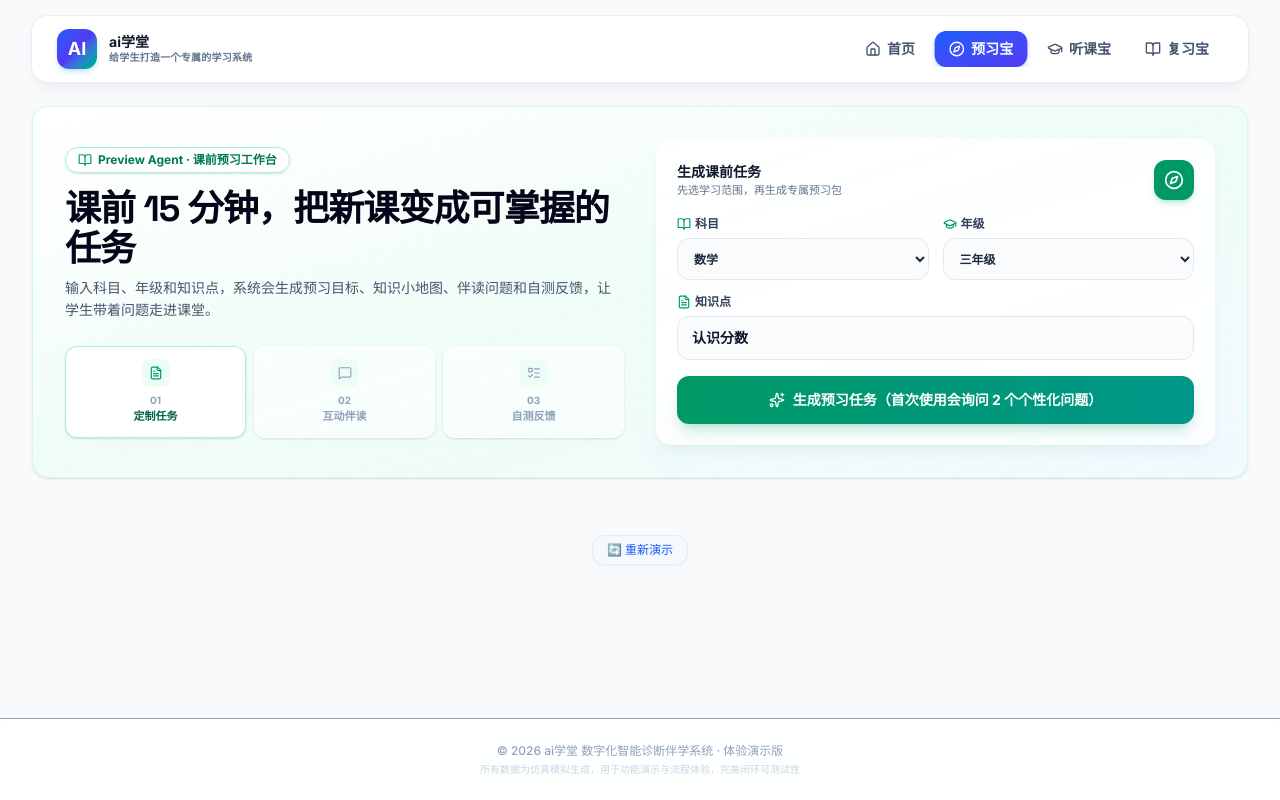
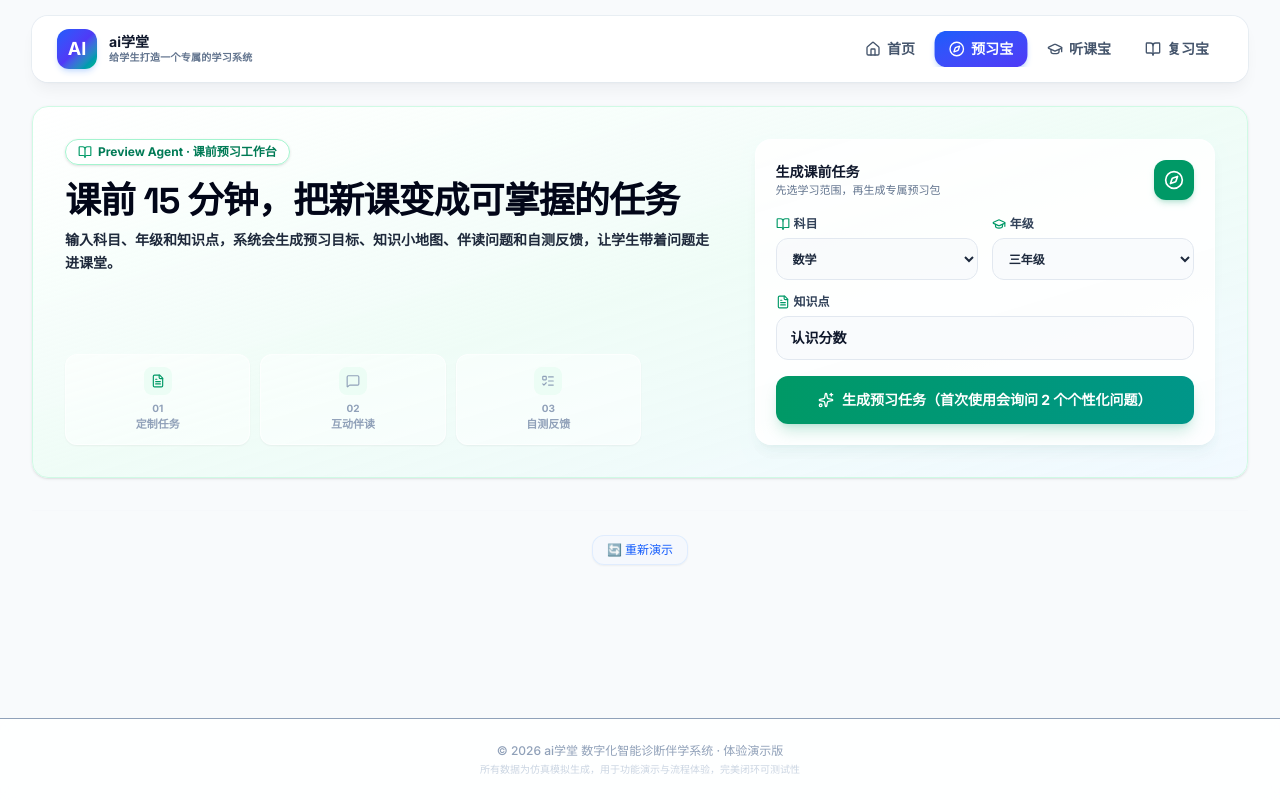
Before and after one commit to mushiwei/studyclaw, a React (Vite) app: page / in a window 1280 px wide. Both pictures are taken after a click on the button "预习宝". Built offline with nearby package versions, Linux system fonts and the light colour scheme.

Commit message:
feat(ui): update PreviewAgent layout for generation state
Toggle container styles and visibility based on isGenerating status to provide a cleaner interface during agent execution.

```diff
--- a/src/components/PreviewAgent.tsx
+++ b/src/components/PreviewAgent.tsx
@@ -626,9 +626,9 @@ export default function PreviewAgent({ onShowToast }: PreviewAgentProps) {
   return (
     <div className="space-y-6 sm:space-y-8 animate-fade-in-up px-1.5 sm:px-0">
       {/* Preview workspace header */}
-      <div className="relative overflow-hidden rounded-2xl border border-emerald-100 bg-gradient-to-br from-white via-emerald-50/70 to-sky-50/80 shadow-sm">
-        <div className="grid gap-8 p-6 sm:p-8 lg:grid-cols-2 lg:items-center">
-          <div className="flex flex-col justify-center gap-6 text-left">
+      <div className={`relative overflow-hidden rounded-2xl ${!isGenerating ? 'border border-emerald-100 bg-gradient-to-br from-white via-emerald-50/70 to-sky-50/80 shadow-sm' : 'border-none bg-transparent shadow-none'}`}>
+        <div className={`grid gap-8 ${!isGenerating ? 'p-6 sm:p-8 lg:grid-cols-12 lg:items-stretch animate-fade-in' : 'p-0 grid-cols-1'}`}>
+          <div className={`flex flex-col justify-between gap-6 text-left ${!isGenerating ? 'lg:col-span-7' : 'hidden'}`}>
             <div className="space-y-4">
               <div className="inline-flex w-fit items-center gap-1.5 rounded-full border border-emerald-200 bg-white/80 px-3 py-1 text-[10px] font-bold text-emerald-700 shadow-sm sm:text-xs">
                 <BookOpen className="h-3.5 w-3.5 text-emerald-600" />
@@ -638,30 +638,26 @@ export default function PreviewAgent({ onShowToast }: PreviewAgentProps) {
                 <h2 className="font-display text-2xl font-extrabold tracking-tight text-slate-950 sm:text-4xl">
                   课前 15 分钟，把新课变成可掌握的任务
                 </h2>
-                <p className="max-w-2xl text-xs font-medium leading-relaxed text-slate-600 sm:text-sm">
+                <p className="max-w-2xl text-xs font-semibold leading-relaxed text-slate-605 sm:text-sm">
                   输入科目、年级和知识点，系统会生成预习目标、知识小地图、伴读问题和自测反馈，让学生带着问题走进课堂。
                 </p>
               </div>
             </div>
 
-            <div className="grid grid-cols-3 gap-2 sm:max-w-xl">
+            <div className="grid grid-cols-3 gap-2.5 sm:max-w-xl">
               {[
-                { label: '定制任务', icon: FileText, active: currentStep >= 1 },
-                { label: '互动伴读', icon: MessageSquare, active: currentStep >= 2 },
-                { label: '自测反馈', icon: ListTodo, active: currentStep >= 3 }
+                { label: '定制任务', icon: FileText, active: true },
+                { label: '互动伴读', icon: MessageSquare, active: false },
+                { label: '自测反馈', icon: ListTodo, active: false }
               ].map((item, index) => {
                 const Icon = item.icon;
                 return (
                   <div
                     key={item.label}
-                    className={`rounded-xl border px-2.5 py-3 text-center shadow-sm transition-all ${
-                      item.active
-                        ? 'border-emerald-200 bg-white text-emerald-800'
-                        : 'border-white/70 bg-white/50 text-slate-400'
-                    }`}
+                    className="rounded-xl border px-2.5 py-3 text-center shadow-xs transition-all border-white/60 bg-white/50 text-slate-400"
                   >
                     <div className="mx-auto mb-1.5 flex h-7 w-7 items-center justify-center rounded-lg bg-emerald-50">
-                      <Icon className={`h-3.5 w-3.5 ${item.active ? 'text-emerald-600' : 'text-slate-400'}`} />
+                      <Icon className={`h-3.5 w-3.5 ${item.active ? 'text-emerald-600' : 'text-slate-405'}`} />
                     </div>
                     <div className="text-[10px] font-black text-slate-400">0{index + 1}</div>
                     <div className="text-[11px] font-bold">{item.label}</div>
@@ -671,7 +667,48 @@ export default function PreviewAgent({ onShowToast }: PreviewAgentProps) {
             </div>
           </div>
 
-          <div className="rounded-2xl border border-white/80 bg-white/90 p-4 shadow-lg shadow-emerald-900/5 sm:p-5">
+          <div className={`transition-all duration-300 ${!isGenerating ? 'rounded-2xl border border-white/80 bg-white/90 p-4 shadow-lg shadow-emerald-900/5 sm:p-5 lg:col-span-5' : 'lg:col-span-12 w-full max-w-none shadow-none border-none bg-transparent !p-0'}`}>
+
+            {/* Elegant active workspace banner when generating */}
+            {isGenerating && profileSelectionCompleted && (
+              <div className="relative overflow-hidden rounded-2xl border border-emerald-100 bg-gradient-to-br from-emerald-50 via-white to-sky-50/70 p-4 sm:p-5 shadow-xs flex flex-wrap items-center justify-between gap-4 mb-6 animate-fade-in-up">
+                <div className="flex items-center gap-3">
+                  <div className="flex h-11 w-11 items-center justify-center rounded-xl bg-emerald-600 text-white shadow-md shadow-emerald-600/20">
+                    <Brain className="h-5.5 w-5.5 text-white" />
+                  </div>
+                  <div className="text-left">
+                    <div className="inline-flex items-center gap-1 rounded-full bg-emerald-100/80 px-2.5 py-0.5 text-[10px] font-extrabold text-emerald-800 animate-pulse">
+                      <BookOpen className="h-3 w-3" />
+                      <span>{subject} · {grade}</span>
+                    </div>
+                    <h3 className="text-base font-extrabold text-slate-950 mt-1 pb-0 leading-tight">
+                      《{chapter || "新学期概念"}》自学导学与课前探究
+                    </h3>
+                  </div>
+                </div>
+
+                {/* Premium horizontal steps */}
+                <div className="flex items-center gap-1.5 sm:gap-2.5 text-[11px] font-bold border-t sm:border-t-0 pt-3 sm:pt-0 border-slate-200/50">
+                  {[
+                    { label: '定制目标', active: currentStep >= 1 },
+                    { label: '伴学探究', active: currentStep >= 2 },
+                    { label: '自测学情', active: currentStep >= 3 }
+                  ].map((item, index) => (
+                    <div key={item.label} className="flex items-center gap-1 font-semibold text-slate-400">
+                      <span className={`inline-flex h-5 w-5 items-center justify-center rounded-full text-[9px] font-black ${
+                        item.active ? 'bg-emerald-600 text-white shadow-sm shadow-emerald-600/20' : 'bg-slate-200 text-slate-500'
+                      }`}>
+                        0{index + 1}
+                      </span>
+                      <span className={item.active ? 'text-emerald-805 font-bold' : 'text-slate-400 text-xs'}>{item.label}</span>
+                      {index < 2 && <span className="text-slate-300">→</span>}
+                    </div>
+                  ))}
+                </div>
+              </div>
+            )}
+
+            {!isGenerating && (
               <div className="mb-4 flex items-center justify-between gap-3">
                 <div>
                   <h3 className="text-sm font-extrabold text-slate-900">生成课前任务</h3>
@@ -681,6 +718,7 @@ export default function PreviewAgent({ onShowToast }: PreviewAgentProps) {
                   <Compass className="h-5 w-5" />
                 </div>
               </div>
+            )}
 
             {/* Form elements */}
             <div className="grid grid-cols-1 gap-3.5 sm:grid-cols-2">
```
Lines whose indentation alone changed are shown as unchanged.
